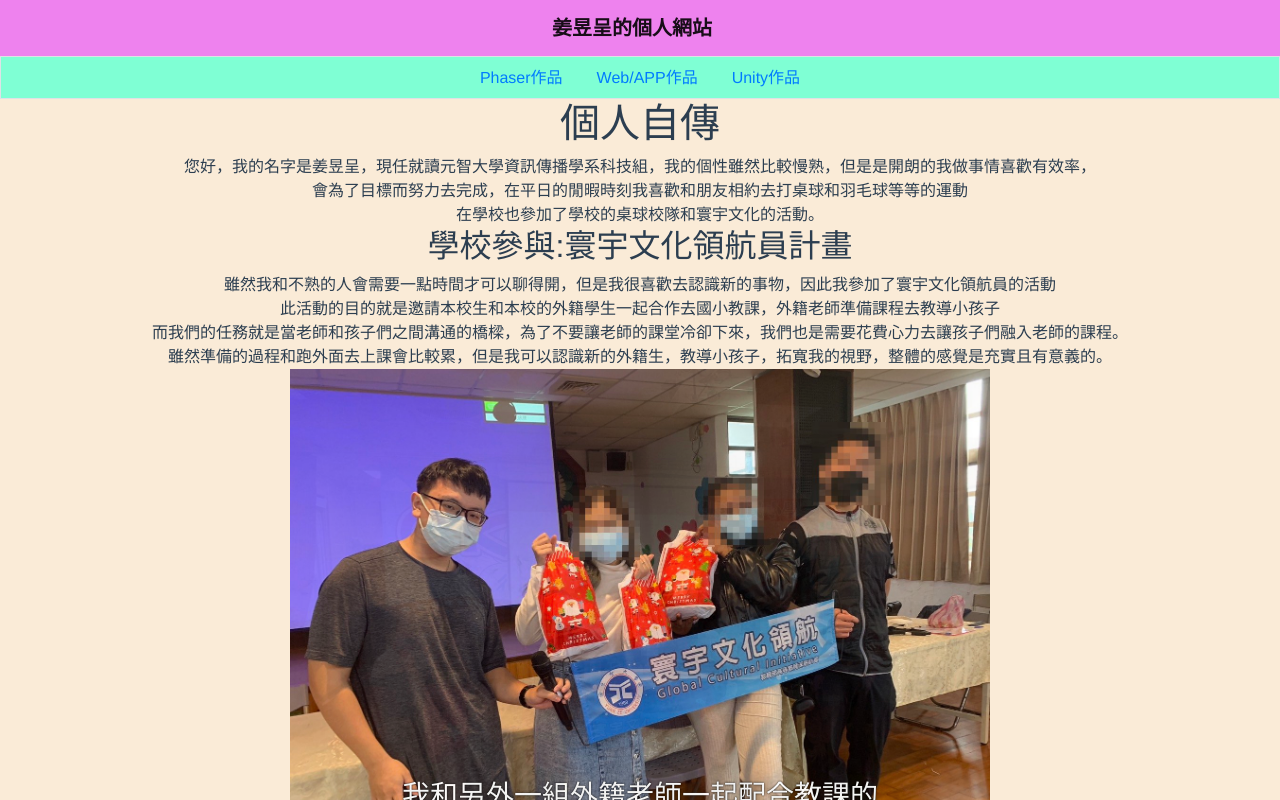
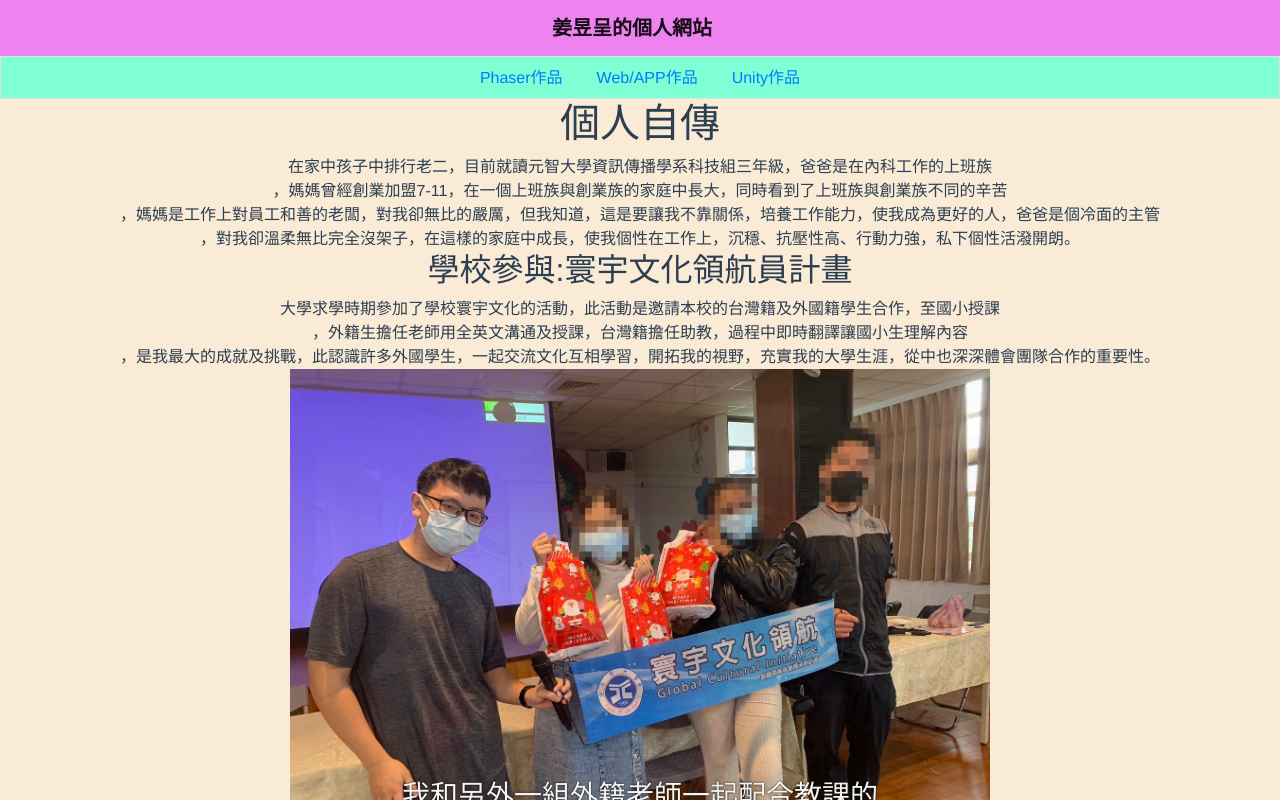
Before and after one commit to kanadafa/personal-web, a Vue app: page /#/ in a window 1280 px wide. Shown: the top 800 px of the page. Built offline with nearby package versions, Linux system fonts and the light colour scheme.

Commit message:
change word

```diff
--- a/src/views/AboutView.vue
+++ b/src/views/AboutView.vue
@@ -1,21 +1,20 @@
 <template>
   <div class="about">
     <h1>個人自傳</h1>
-    <p>您好，我的名字是姜昱呈，現任就讀元智大學資訊傳播學系科技組，我的個性雖然比較慢熟，但是是開朗的我做事情喜歡有效率，<br>
-      會為了目標而努力去完成，在平日的閒暇時刻我喜歡和朋友相約去打桌球和羽毛球等等的運動<br>
-      在學校也參加了學校的桌球校隊和寰宇文化的活動。
+    <p>在家中孩子中排行老二，目前就讀元智大學資訊傳播學系科技組三年級，爸爸是在內科工作的上班族 <br>
+      ，媽媽曾經創業加盟7-11，在一個上班族與創業族的家庭中長大，同時看到了上班族與創業族不同的辛苦 <br>
+      ，媽媽是工作上對員工和善的老闆，對我卻無比的嚴厲，但我知道，這是要讓我不靠關係，培養工作能力，使我成為更好的人，爸爸是個冷面的主管 <br>
+      ，對我卻溫柔無比完全沒架子，在這樣的家庭中成長，使我個性在工作上，沉穩、抗壓性高、行動力強，私下個性活潑開朗。 <br>
     </p>
     <h2>學校參與:寰宇文化領航員計畫</h2>
-    <p>雖然我和不熟的人會需要一點時間才可以聊得開，但是我很喜歡去認識新的事物，因此我參加了寰宇文化領航員的活動<br>
-    此活動的目的就是邀請本校生和本校的外籍學生一起合作去國小教課，外籍老師準備課程去教導小孩子<br>
-    而我們的任務就是當老師和孩子們之間溝通的橋樑，為了不要讓老師的課堂冷卻下來，我們也是需要花費心力去讓孩子們融入老師的課程。<br>
-    雖然準備的過程和跑外面去上課會比較累，但是我可以認識新的外籍生，教導小孩子，拓寬我的視野，整體的感覺是充實且有意義的。
+    <p>大學求學時期參加了學校寰宇文化的活動，此活動是邀請本校的台灣籍及外國籍學生合作，至國小授課 <br>
+      ，外籍生擔任老師用全英文溝通及授課，台灣籍擔任助教，過程中即時翻譯讓國小生理解內容 <br>
+      ，是我最大的成就及挑戰，此認識許多外國學生，一起交流文化互相學習，開拓我的視野，充實我的大學生涯，從中也深深體會團隊合作的重要性。
     </p>
     <CarouselComp :images=carouselData1 />
     <h2>學校參與:桌球隊</h2>
     <p>在高中下課要去補習的路上，同班同學遇到我，說了一句:來打桌球，成為了我喜愛桌球的契機 <br>
     雖然高中開始學習真的比起國小練習過的其他人還要難學許多，但我抱著對桌球濃厚的興趣才得以加入學校的桌球隊 <br>
-    現在我在桌球隊裡雖然不是強的，但是可以跟實力高強的人切磋來練自己的基礎，就是豐富的收穫。
     </p>
     <CarouselComp :images=carouselData2 />
     <h4>歡迎到上方項目點選觀看在學期間的作品</h4>
--- a/src/views/PhaserDemo.vue
+++ b/src/views/PhaserDemo.vue
@@ -2,7 +2,8 @@
     <div class="about">
       <h1>Phaser小遊戲</h1>
       <p>這個網頁遊戲的玩法非常簡單，就是中間的塔不可以被四周隨機生成的魔物攻擊到，總共有三個關卡 <br>
-        後續的關卡魔物攻擊力會變得更高，在地圖上也更不好看清楚，塔的血量也會變少，就是一款簡單而快速的遊戲
+        後續的關卡魔物攻擊力會變得更高，在地圖上也更不好看清楚，塔的血量也會變少，就是一款簡單而快速的遊戲 <br>
+        <strong>可以直接在下方遊玩!!</strong>
       </p>
       <div class="iframe-wrapper">
         <b-embed
```
Also changed, not shown: 15 other files (tests, documents, lock files or other folders).
